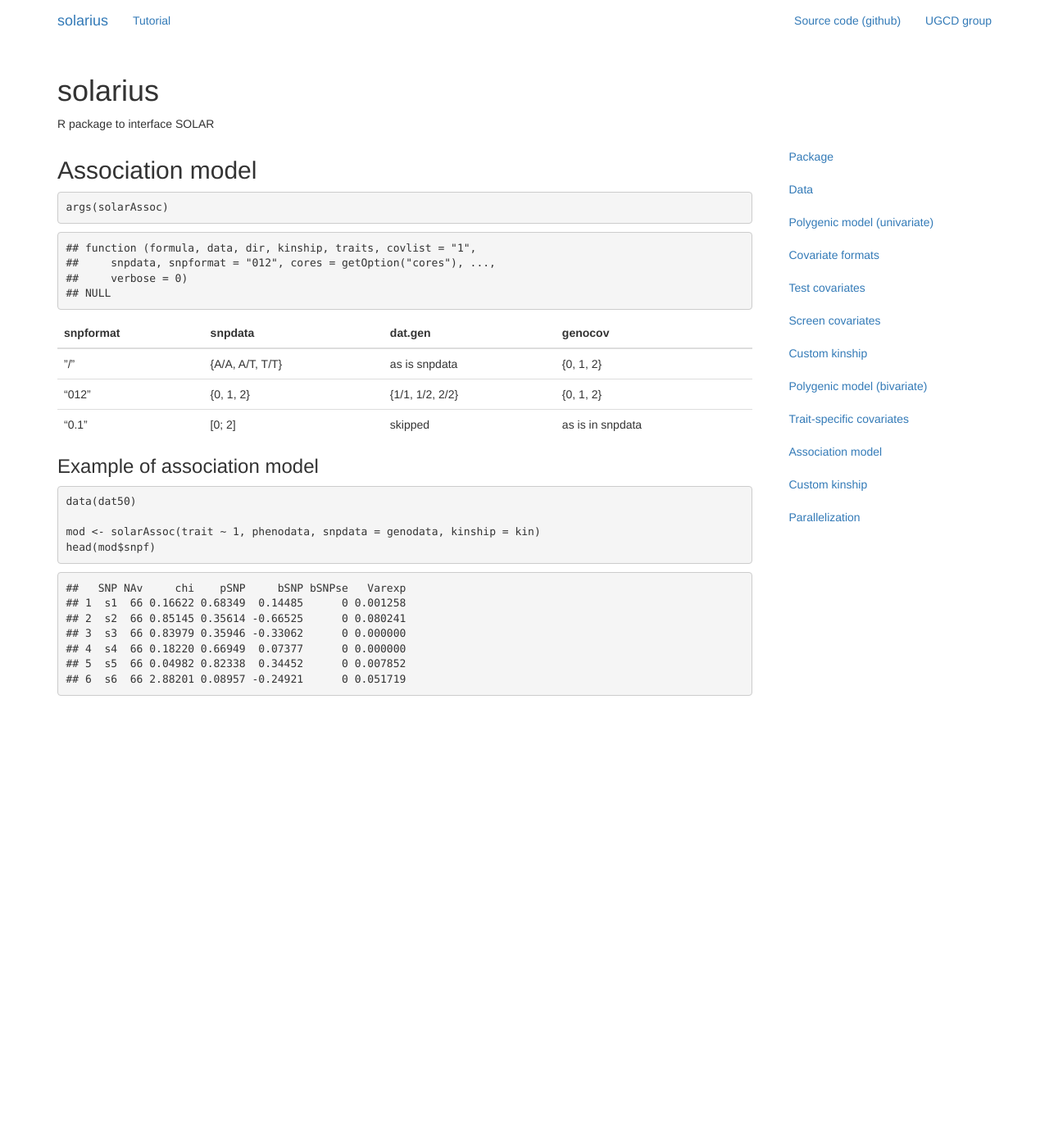
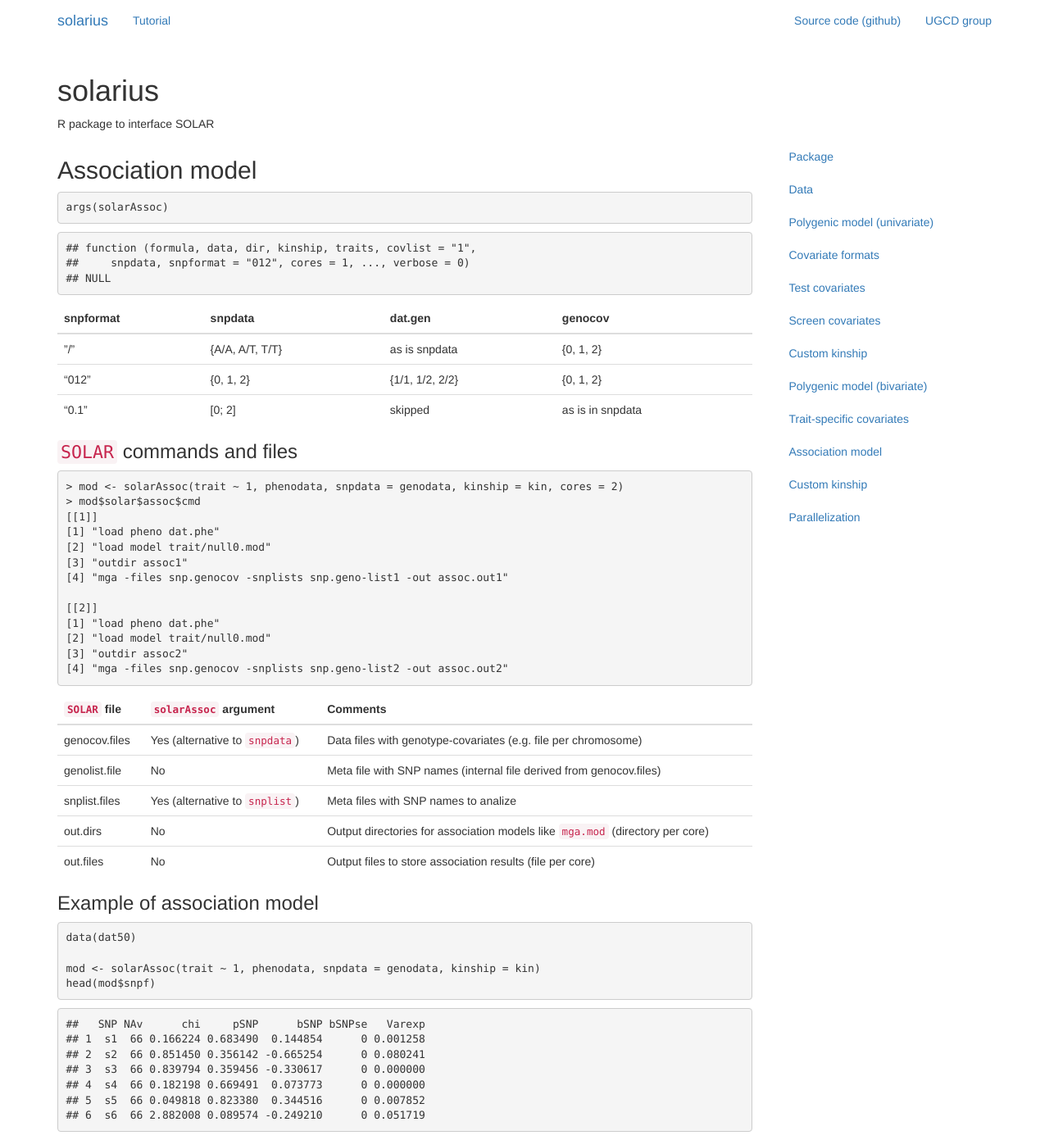
Before and after one commit to ugcd/solarius, a Jekyll site: the page built from pages/assoc/assoc.md, in a window 1280 px wide. Shown: the whole page at 82% size. Built offline with Jekyll 4.4.1, drawn with Linux system fonts in a browser that asks for light colours; nearby versions of some CDN libraries; library files that are not in the unit come from our copies; before the commit the page ends 900 px from its top, so only the background shows below that.

Commit message:
up assoc page

```diff
--- a/pages/assoc/assoc.md
+++ b/pages/assoc/assoc.md
@@ -3,9 +3,6 @@
 title: Association model
 title_id: assoc
 ---
-
-
-
 
 
 
@@ -21,17 +18,43 @@
 
 ~~~
 ## function (formula, data, dir, kinship, traits, covlist = "1",
-##     snpdata, snpformat = "012", cores = getOption("cores"), ...,
-##     verbose = 0)
+##     snpdata, snpformat = "012", cores = 1, ..., verbose = 0)
 ## NULL
 ~~~
-
 
 | snpformat |  snpdata        | dat.gen        | genocov          |
 |-----------|-----------------|----------------|------------------|
 | "/"       | {A/A, A/T, T/T} | as is snpdata  | {0, 1, 2}        |
 | "012"     | {0, 1, 2}       | {1/1, 1/2, 2/2}| {0, 1, 2}        |
 | "0.1"     | [0; 2]          | skipped        | as is in snpdata |
+{: class="table"}
+
+
+### `SOLAR` commands and files
+
+
+    > mod <- solarAssoc(trait ~ 1, phenodata, snpdata = genodata, kinship = kin, cores = 2)
+    > mod$solar$assoc$cmd
+    [[1]]
+    [1] "load pheno dat.phe"
+    [2] "load model trait/null0.mod"
+    [3] "outdir assoc1"
+    [4] "mga -files snp.genocov -snplists snp.geno-list1 -out assoc.out1"
+
+    [[2]]
+    [1] "load pheno dat.phe"
+    [2] "load model trait/null0.mod"
+    [3] "outdir assoc2"
+    [4] "mga -files snp.genocov -snplists snp.geno-list2 -out assoc.out2"
+
+
+| `SOLAR` file | `solarAssoc` argument | Comments |
+|--------------|-----------------------|----------|
+| genocov.files | Yes (alternative to `snpdata`) | Data files with genotype-covariates (e.g. file per chromosome) |
+| genolist.file | No | Meta file with SNP names (internal file derived from genocov.files) |
+| snplist.files | Yes (alternative to `snplist`) | Meta files with SNP names to analize |
+| out.dirs | No | Output directories for association models like `mga.mod` (directory per core) |
+| out.files | No | Output files to store association results (file per core) |
 {: class="table"}
 
 
@@ -48,11 +71,11 @@
 
 
 ~~~
-##   SNP NAv     chi    pSNP     bSNP bSNPse   Varexp
-## 1  s1  66 0.16622 0.68349  0.14485      0 0.001258
-## 2  s2  66 0.85145 0.35614 -0.66525      0 0.080241
-## 3  s3  66 0.83979 0.35946 -0.33062      0 0.000000
-## 4  s4  66 0.18220 0.66949  0.07377      0 0.000000
-## 5  s5  66 0.04982 0.82338  0.34452      0 0.007852
-## 6  s6  66 2.88201 0.08957 -0.24921      0 0.051719
+##   SNP NAv      chi     pSNP      bSNP bSNPse   Varexp
+## 1  s1  66 0.166224 0.683490  0.144854      0 0.001258
+## 2  s2  66 0.851450 0.356142 -0.665254      0 0.080241
+## 3  s3  66 0.839794 0.359456 -0.330617      0 0.000000
+## 4  s4  66 0.182198 0.669491  0.073773      0 0.000000
+## 5  s5  66 0.049818 0.823380  0.344516      0 0.007852
+## 6  s6  66 2.882008 0.089574 -0.249210      0 0.051719
 ~~~
```
Also changed, not shown: pages/assoc/assoc.Rmd (+28 -0 lines), 1 other file.
